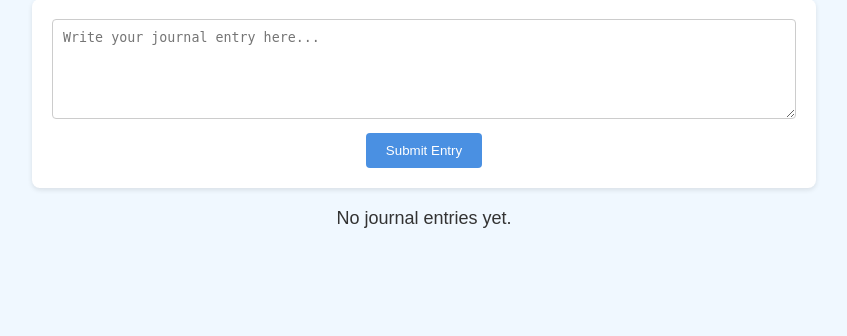
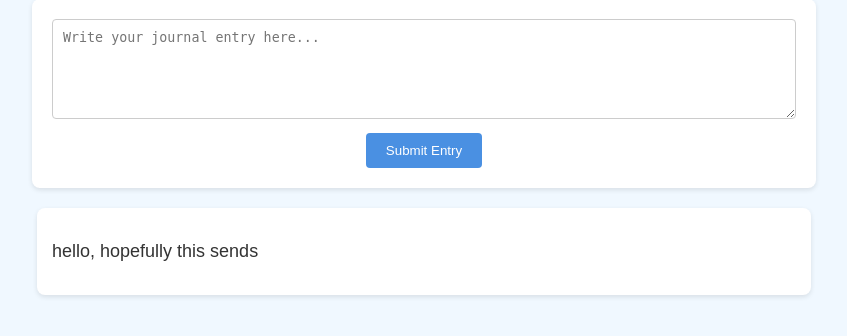
Before and after one commit to ChristineOladapo/MeloMind, a Flask app: page /journal in a window 1280 px wide. Shown: the part 133-469 px from the top of the page, without its empty margins (216-1063 px from the left). Run offline with Flask 3, Linux system fonts and the light colour scheme.

Commit message:
now able to successfully submit a basic journal entry as a general user

```diff
--- a/app.py
+++ b/app.py
@@ -1,5 +1,5 @@
-from flask import Flask, render_template
-from static.journal import app as journal_app
+from flask import Flask, render_template, request, jsonify
+from backend.journal import load_entries, save_entry
 
 #name tells flask to use this as the main application
 
@@ -13,9 +13,20 @@ def home():
 def chatbot():
     return "This is the chatbot page!"
 
-@app.route("/journal")  #journaling route
+
+@app.route("/journal", methods=["GET", "POST"])
 def journal():
-    return render_template("journal.html")
+    if request.method == "POST":
+        data = request.get_json()
+        entry = data.get("entry", "").strip()
+        if not entry:
+            return jsonify({"error": "Entry cannot be empty"}), 400
+        save_entry(entry)
+        return jsonify({"message": "Journal entry saved!"})
+    # GET
+    entries = load_entries()
+    return render_template("journal.html", entries=entries)
+
 
 if __name__ == "__main__":  # only runs Flask if script is executed directly
     app.run(debug=True)  #starts the Flask web server and automates code changes
--- /dev/null
+++ b/backend/journal.py
@@ -0,0 +1,18 @@
+import json
+
+JOURNAL_FILE = "journal.json"
+
+def load_entries():
+    """Read and return the list of entries from journal.json."""
+    try:
+        with open(JOURNAL_FILE, "r") as f:
+            return json.load(f)
+    except (FileNotFoundError, json.JSONDecodeError):
+        return []
+
+def save_entry(entry_text):
+    """Append a new entry to journal.json."""
+    entries = load_entries()
+    entries.append({"entry": entry_text})
+    with open(JOURNAL_FILE, "w") as f:
+        json.dump(entries, f, indent=4)
--- /dev/null
+++ b/journal.json
@@ -0,0 +1,5 @@
+[
+    {
+        "entry": "hello, hopefully this sends"
+    }
+]
--- a/static/journal.py
+++ /dev/null
@@ -1,41 +0,0 @@
-import json
-from flask import Flask, request, render_template, jsonify
-
-app = Flask(__name__)
-
-JOURNAL_FILE = "journal.json"
-
-def load_entries():
-    """Load journal entries from the JSON file."""
-    try:
-        with open(JOURNAL_FILE, "r") as file:
-            return json.load(file)  # Load existing entries
-    except (FileNotFoundError, json.JSONDecodeError):
-        return []  # return empty list if file doesn't exist
-
-# only allow get requests/can't add new entries
-@app.route("/journal", methods=["GET"])
-def show_entries():
-    """Show the journal entries on a webpage."""
-    entries = load_entries()
-    return render_template("journal.html", entries=entries)  #send entries to HTML
-
-@app.route("/journal", methods=["POST"])
-def add_entry():
-    """Save a new journal entry."""
-    data = request.json
-    entry = data.get("entry")
-
-    if not entry:
-        return jsonify({"error": "Entry cannot be empty"}), 400
-
-    entries = load_entries()
-    entries.append({"entry": entry})  # add new entry
-
-    with open(JOURNAL_FILE, "w") as file:
-        json.dump(entries, file, indent=4)
-
-    return jsonify({"message": "Journal entry saved!"})
-
-if __name__ == "__main__":
-    app.run(debug=True)
--- a/templates/index.html
+++ b/templates/index.html
@@ -7,5 +7,6 @@
 <body>
     <h1>Welcome to MeloMind</h1>
     <p>This is your mental health support space.</p>
+    <a href="{{ url_for('journal') }}">Go to Journal</a>
 </body>
 </html>
```
Also changed, not shown: README.md (added).
